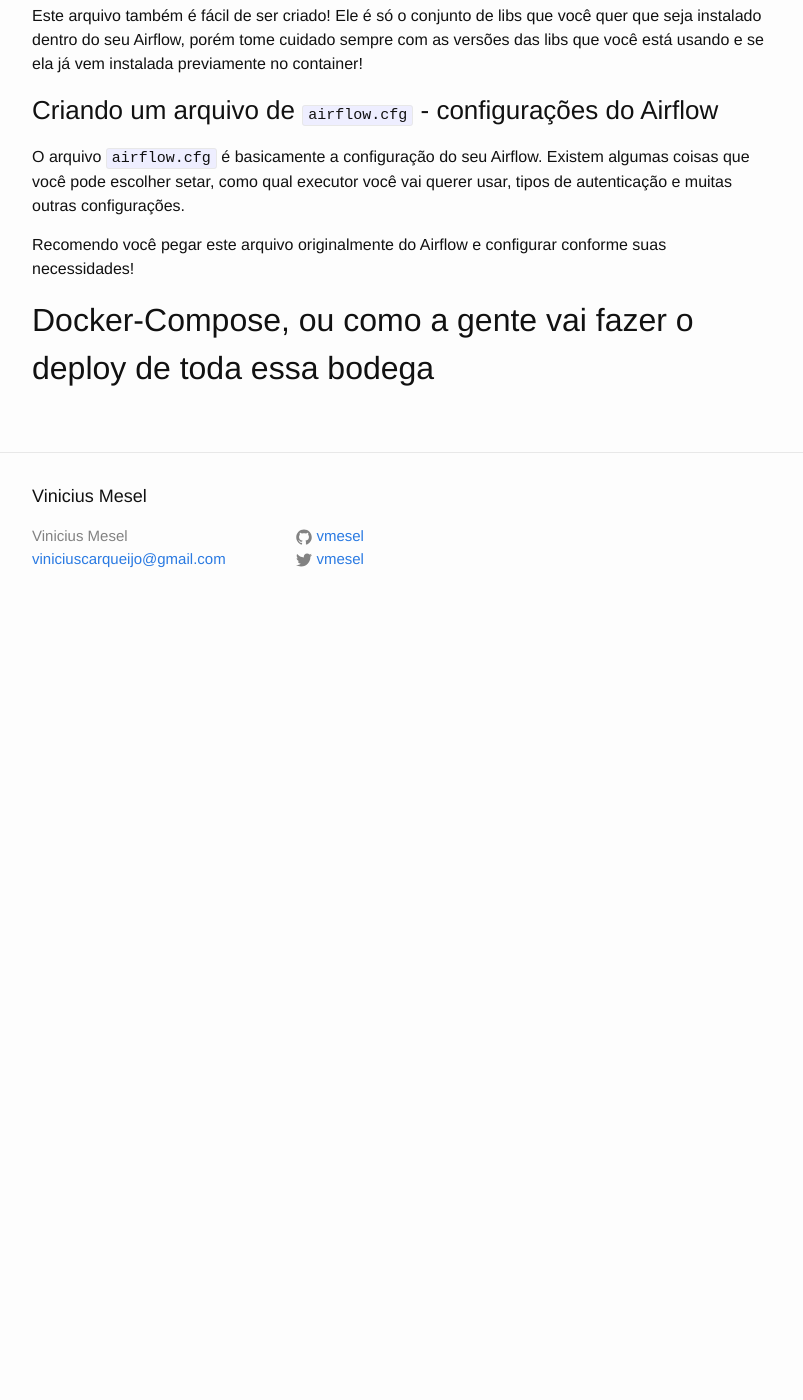
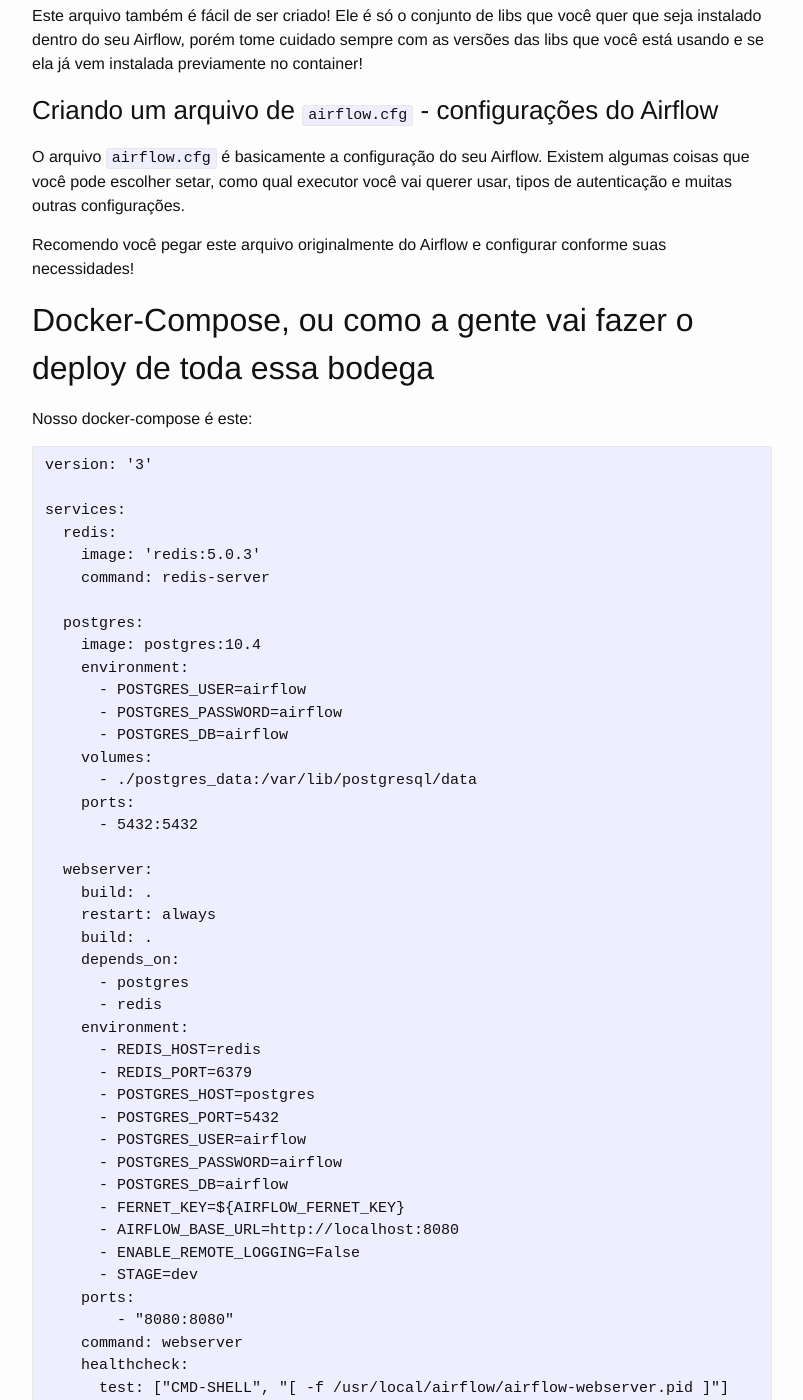
Before and after one commit to vmesel/vmesel.github.io, a Jekyll site: the page built from _posts/2020-07-30-subindo-apache-airflow.md, in a window 1280 px wide and 1400 px high, scrolled down 3210 px. Shown: the whole window, without its empty margins (238-1041 px from the left). Built offline with Jekyll 4.4.1, drawn with Linux system fonts in a browser that asks for light colours; before the commit the page ends 3840 px from its top, so only the background shows below that; some of the changed text lies outside the part shown.

Commit message:
Update 2020-07-30-subindo-apache-airflow.md

````diff
--- a/_posts/2020-07-30-subindo-apache-airflow.md
+++ b/_posts/2020-07-30-subindo-apache-airflow.md
@@ -155,3 +155,115 @@
 
 
 ## Docker-Compose, ou como a gente vai fazer o deploy de toda essa bodega
+
+Nosso docker-compose é este:
+
+```
+version: '3'
+
+services:
+  redis:
+    image: 'redis:5.0.3'
+    command: redis-server
+
+  postgres:
+    image: postgres:10.4
+    environment:
+      - POSTGRES_USER=airflow
+      - POSTGRES_PASSWORD=airflow
+      - POSTGRES_DB=airflow
+    volumes:
+      - ./postgres_data:/var/lib/postgresql/data
+    ports:
+      - 5432:5432
+
+  webserver:
+    build: .
+    restart: always
+    build: .
+    depends_on:
+      - postgres
+      - redis
+    environment:
+      - REDIS_HOST=redis
+      - REDIS_PORT=6379
+      - POSTGRES_HOST=postgres
+      - POSTGRES_PORT=5432
+      - POSTGRES_USER=airflow
+      - POSTGRES_PASSWORD=airflow
+      - POSTGRES_DB=airflow
+      - FERNET_KEY=${AIRFLOW_FERNET_KEY}
+      - AIRFLOW_BASE_URL=http://localhost:8080
+      - ENABLE_REMOTE_LOGGING=False
+      - STAGE=dev
+    ports:
+        - "8080:8080"
+    command: webserver
+    healthcheck:
+      test: ["CMD-SHELL", "[ -f /usr/local/airflow/airflow-webserver.pid ]"]
+      interval: 30s
+      timeout: 30s
+      retries: 3
+
+  flower:
+    build: .
+    restart: always
+    depends_on:
+      - redis
+      - webserver
+    environment:
+      - REDIS_HOST=redis
+      - REDIS_PORT=6379
+      - POSTGRES_HOST=postgres
+      - POSTGRES_PORT=5432
+      - POSTGRES_USER=airflow
+      - POSTGRES_PASSWORD=airflow
+      - POSTGRES_DB=airflow
+      - STAGE=dev
+    ports:
+      - "5555:5555"
+    command: flower
+
+  scheduler:
+    build: .
+    restart: always
+    depends_on:
+      - webserver
+    volumes:
+      - ./dags:/usr/local/airflow/dags
+    environment:
+      - REDIS_HOST=redis
+      - REDIS_PORT=6379
+      - POSTGRES_HOST=postgres
+      - POSTGRES_PORT=5432
+      - POSTGRES_USER=airflow
+      - POSTGRES_PASSWORD=airflow
+      - POSTGRES_DB=airflow
+      - FERNET_KEY=${AIRFLOW_FERNET_KEY}
+      - AIRFLOW_BASE_URL=http://localhost:8080
+      - ENABLE_REMOTE_LOGGING=False
+      - STAGE=dev
+    command: scheduler
+
+  worker:
+    build: .
+    restart: always
+    depends_on:
+      - webserver
+      - scheduler
+    volumes:
+      - ./dags:/usr/local/airflow/dags
+    environment:
+      - REDIS_HOST=redis
+      - REDIS_PORT=6379
+      - POSTGRES_HOST=postgres
+      - POSTGRES_PORT=5432
+      - POSTGRES_USER=airflow
+      - POSTGRES_PASSWORD=airflow
+      - POSTGRES_DB=airflow
+      - FERNET_KEY=${AIRFLOW_FERNET_KEY}
+      - AIRFLOW_BASE_URL=http://localhost:8080
+      - ENABLE_REMOTE_LOGGING=False
+      - STAGE=dev
+    command: worker
+```
````
